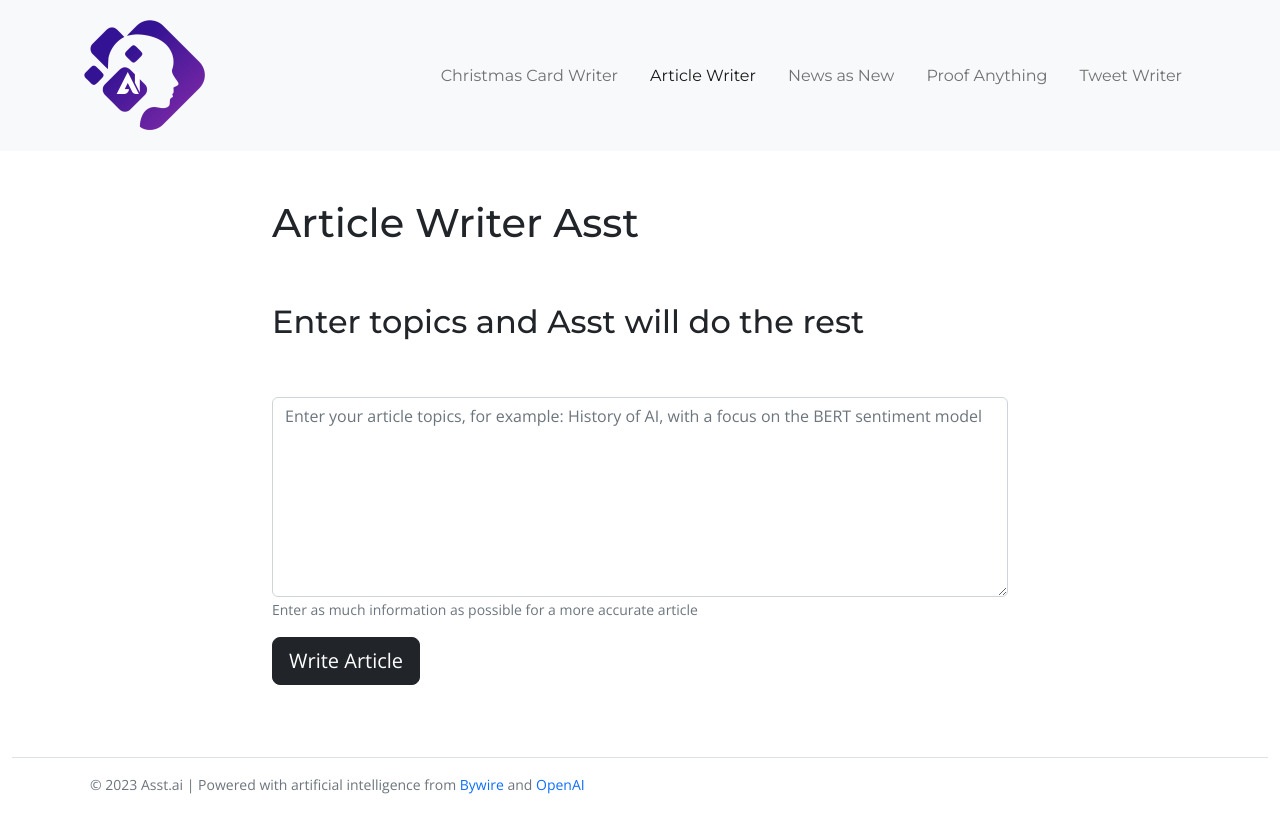
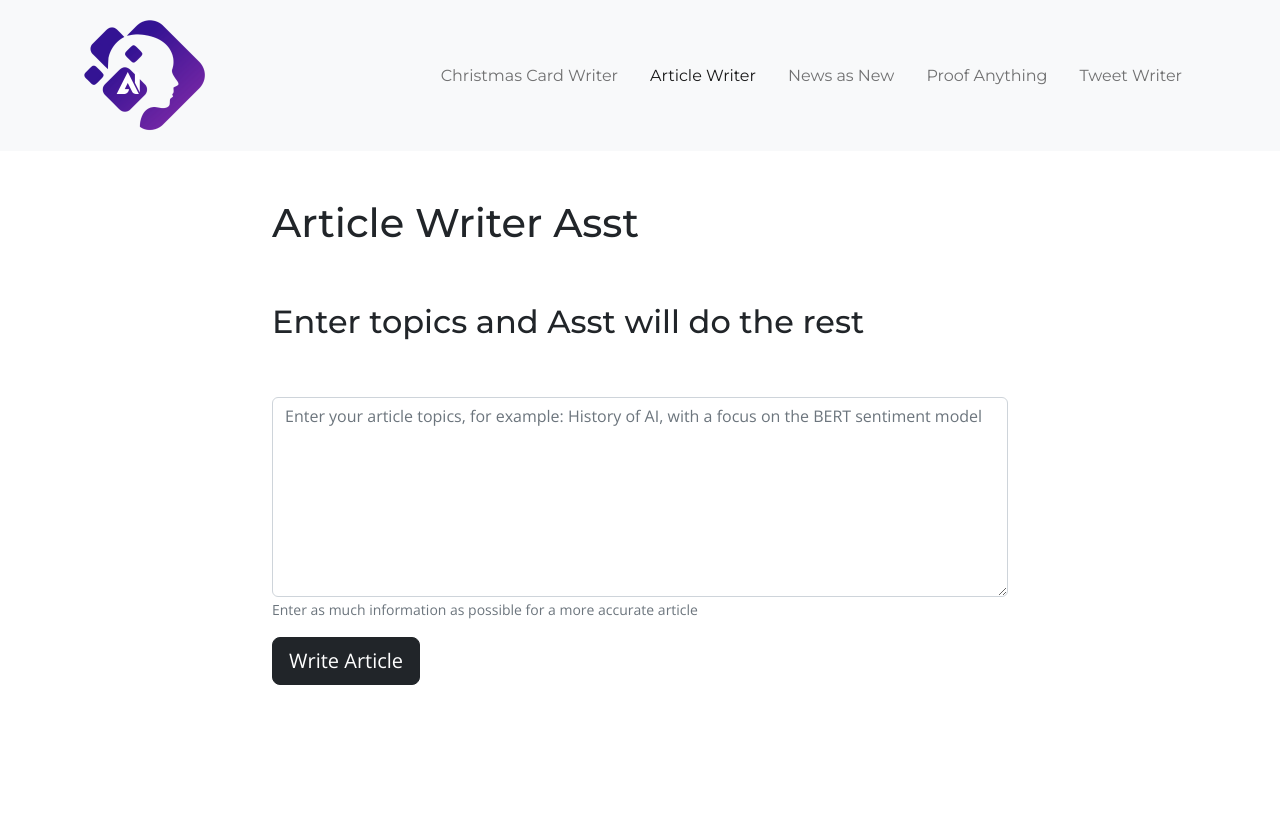
Before and after one commit to jhsikkema/asst, a React (Create React App) app in the folder asst/: page /article-writer in a window 1280 px wide. Shown: the top 832 px of the page. After the commit the page ends 800 px from the top, so only its background shows below. Built offline with nearby package versions, Linux system fonts and the light colour scheme; no server answers.

Commit message:
fixed errors removed footer for testing

```diff
--- a/asst/src/App.js
+++ b/asst/src/App.js
@@ -5,7 +5,6 @@ import ArticleWriter from './components/ArticleWriter';
 import ArticleProofer from './components/ArticleProofer';
 import Xmas from './components/XmasCardWriter';
 import Tweet from './components/TweetWriter';
-import Footer from './components/Footer';
 import ArticleReWriter from './components/ReWriter';
 
 import {BrowserRouter as Router, Routes, Route } from 'react-router-dom';
@@ -31,7 +30,7 @@ function App() {
 
         </Routes>
 
-        <Footer />
+
 
       </div>
 
--- a/asst/src/components/ArticleWriter.js
+++ b/asst/src/components/ArticleWriter.js
@@ -1,7 +1,6 @@
 
 import React, { useState } from "react";
-import { Component } from 'react'
-import { Container, Form, Button, Card, Row, Col, Alert, FormControl } from 'react-bootstrap';
+import { Container, Form, Button, Card, Row, Col, Alert } from 'react-bootstrap';
 import axios from "axios";
 import ProgressBar from 'react-bootstrap/ProgressBar';
 
--- a/asst/src/components/TweetWriter.js
+++ b/asst/src/components/TweetWriter.js
@@ -1,7 +1,6 @@
 
 import React, { useState } from "react";
-import { Component } from 'react'
-import { Container, Form, Button, Card, Row, Col, Alert, FormControl } from 'react-bootstrap';
+import { Container, Form, Button, Card, Row, Col, Alert } from 'react-bootstrap';
 import axios from "axios";
 import ProgressBar from 'react-bootstrap/ProgressBar';
 
```
